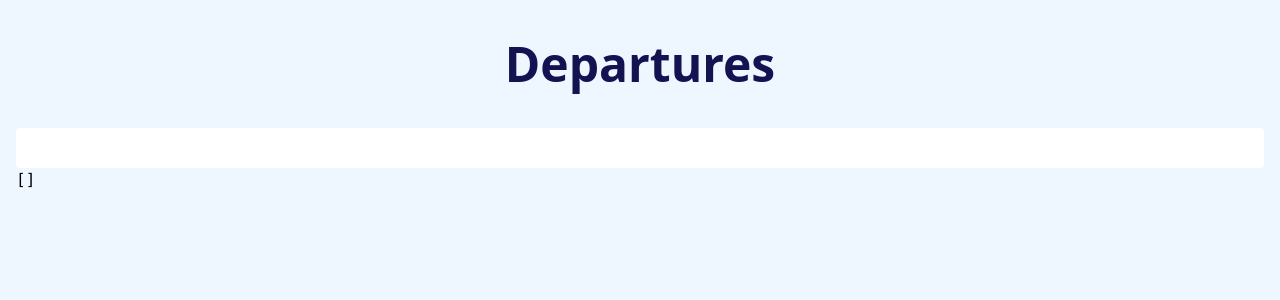
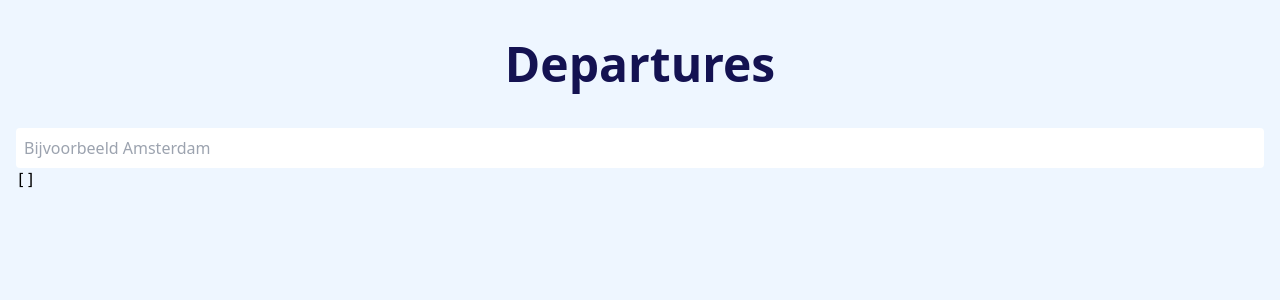
Before and after one commit to miketimmerman/frontend-assignment, a React (Vite) app: page / in a window 1280 px wide. Shown: the top 300 px of the page. Built offline with nearby package versions, Linux system fonts and the light colour scheme.

Commit message:
add placeholder to input

```diff
--- a/src/components/Departures.tsx
+++ b/src/components/Departures.tsx
@@ -10,7 +10,11 @@ const Departures = () => {
       <h1 className="text-5xl font-bold text-schiphol-blue my-10 text-center">
         Departures
       </h1>
-      <Input value={search} onChange={(e) => setSearch(e.target.value)} />
+      <Input
+        placeholder="Bijvoorbeeld Amsterdam"
+        value={search}
+        onChange={(e) => setSearch(e.target.value)}
+      />
 
       {state === "loading" && <p>Informatie wordt opgehaald...</p>}
       {state === "notFound" && <p>Geen resultaten gevonden</p>}
```
